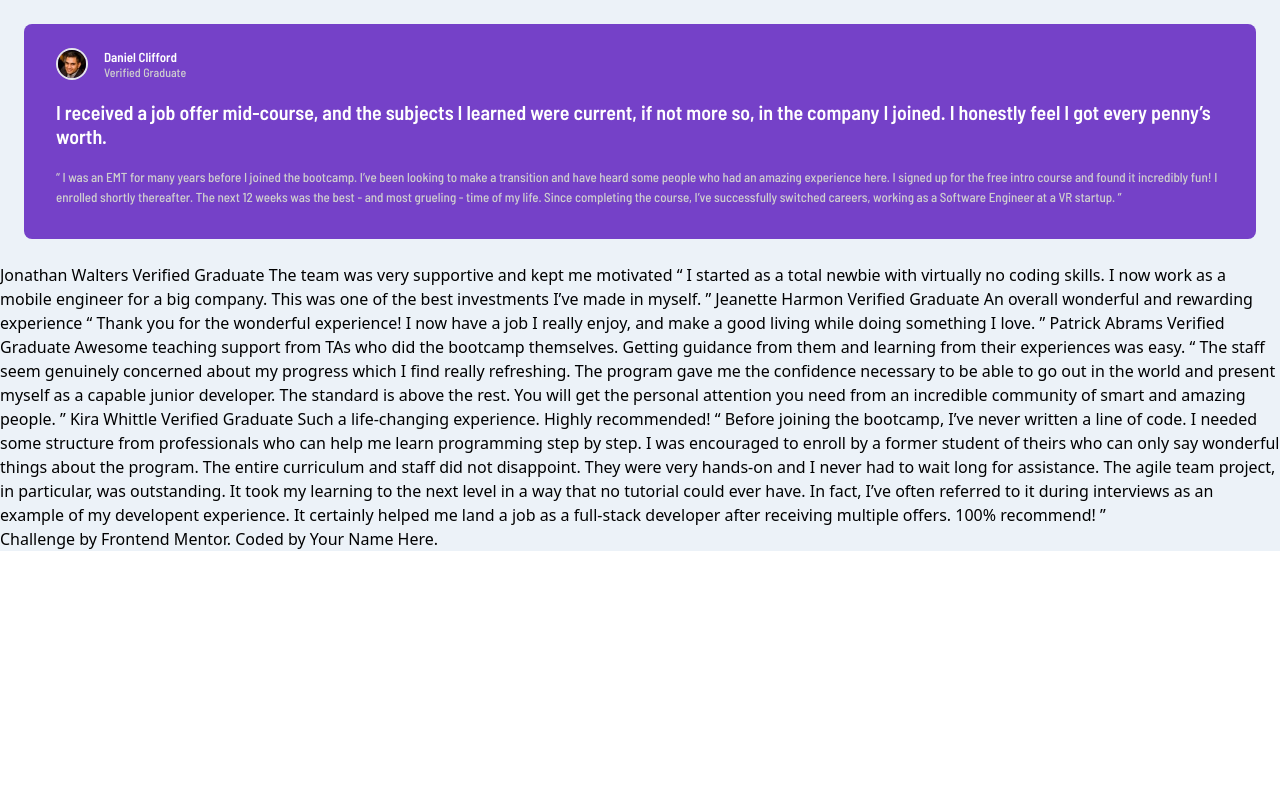
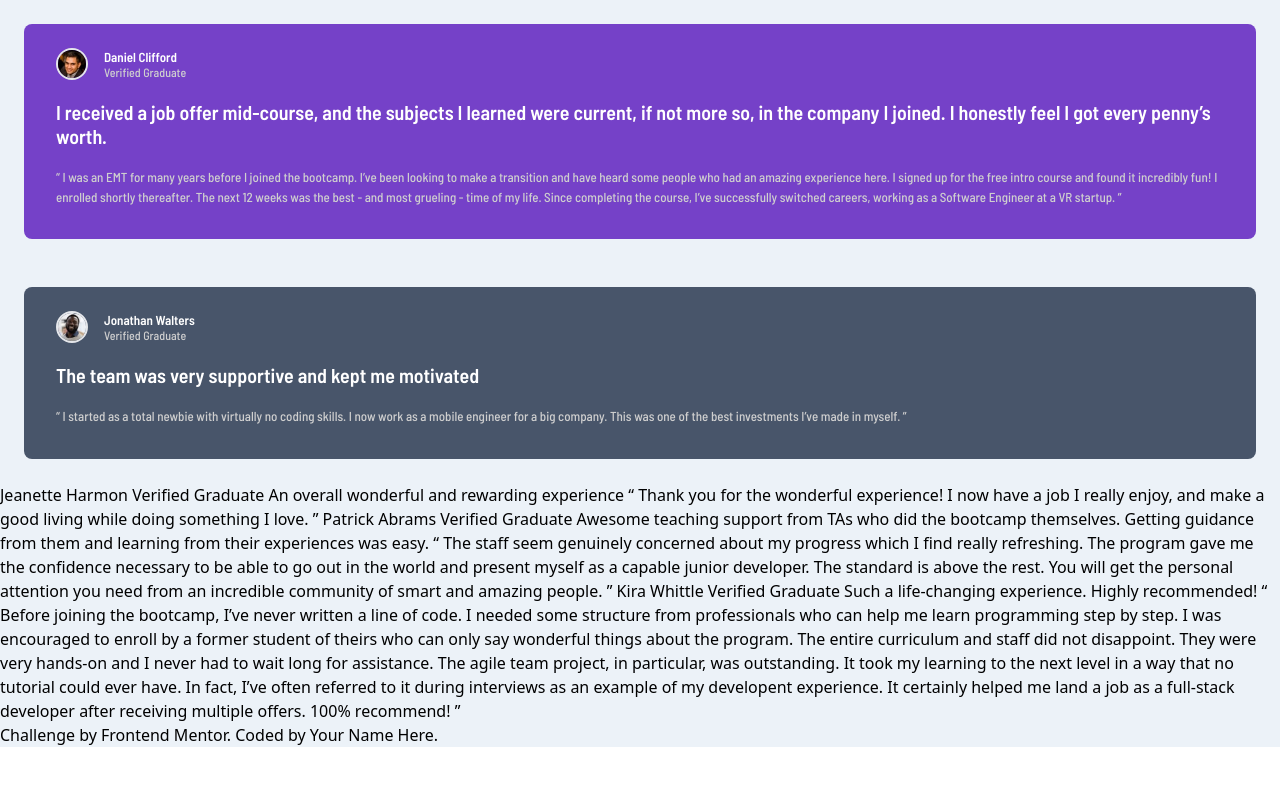
Before and after one commit to JohnRicMerque/fm-QR-code-component, a website: page fm-testimonials-grid-section/index.html in a window 1280 px wide. Drawn offline with Linux system fonts and the light colour scheme.

Commit message:
cloned second card by using @apply

```diff
--- a/fm-testimonials-grid-section/index.html
+++ b/fm-testimonials-grid-section/index.html
@@ -11,7 +11,7 @@
 </head>
 <body>
   <main class="bg-Light_grayish_blue grid grid-cols-1">
-    <article class="font-barlow_semi_condensed m-6 p-8 pt-6 text-[13px] rounded-lg bg-Moderate_violet">
+    <article class="article bg-Moderate_violet">
       <div class="flex items-center gap-4">
         <img class="w-8 h-8 rounded-full border-2" src="./testimonials-grid-section-main/images/image-daniel.jpg" alt="Daniel Clifford Icon">
         <div>
@@ -33,13 +33,21 @@
         the course, I’ve successfully switched careers, working as a Software Engineer at a VR startup. ”
       </p>
     </article>
-    Jonathan Walters
-    Verified Graduate
 
-    The team was very supportive and kept me motivated
+    <article class="article bg-Very_dark_grayish_blue">
+      <div class="flex items-center gap-4">
+        <img class="w-8 h-8 rounded-full border-2" src="./testimonials-grid-section-main/images/image-jonathan.jpg" alt="Daniel Clifford Icon">
+        <div>
+          <h1 class="font-bold -mb-1 text-White">Jonathan Walters</h1>
+          <p class="text-xs text-Light_gray">Verified Graduate</p>
+        </div>
+      </div>
+      <p class="font-bold text-xl text-White my-5 leading-6">
+      The team was very supportive and kept me motivated</p>
 
-    “ I started as a total newbie with virtually no coding skills. I now work as a mobile engineer
-    for a big company. This was one of the best investments I’ve made in myself. ”
+      <p class="text-Light_gray">“ I started as a total newbie with virtually no coding skills. I now work as a mobile engineer
+      for a big company. This was one of the best investments I’ve made in myself. ”</p>
+    </article>
 
     Jeanette Harmon
     Verified Graduate
--- a/fm-testimonials-grid-section/src/input.css
+++ b/fm-testimonials-grid-section/src/input.css
@@ -3,3 +3,9 @@
 @tailwind base;
 @tailwind components;
 @tailwind utilities;
+
+@layer components {
+    .article {
+        @apply font-barlow_semi_condensed m-6 p-8 pt-6 text-[13px] rounded-lg;
+    }
+}
```
Also changed, not shown: fm-testimonials-grid-section/dist/output.css.
